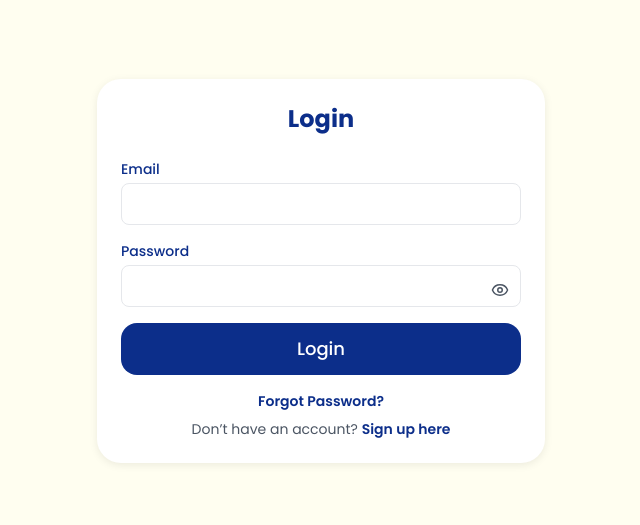
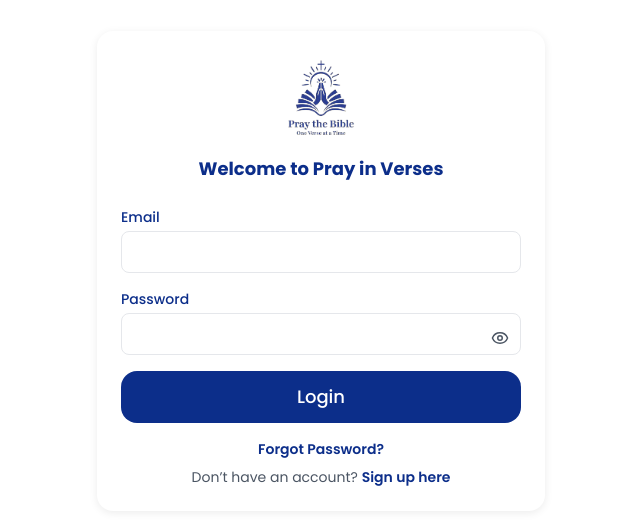
Before and after one commit to preckidtech/Pray-in-Verses, a React (Vite) app: page /login in a window 1280 px wide. Shown: the part 129-654 px from the top of the page, without its empty margins (319-959 px from the left). Built offline with nearby package versions, Linux system fonts and the light colour scheme.

Commit message:
added logo to login

```diff
--- a/src/index.css
+++ b/src/index.css
@@ -1,6 +1,3 @@
-@import url("https://fonts.googleapis.com/css2?family=Poppins:wght@300;400;500;600;700&display=swap");
-
-/* Brand font */
 @tailwind base;
 @tailwind components;
 @tailwind utilities;
--- a/src/pages/onboarding/ForgotPassword.jsx
+++ b/src/pages/onboarding/ForgotPassword.jsx
@@ -36,7 +36,7 @@ const ForgotPassword = () => {
   };
 
   return (
-    <div className="flex items-center justify-center min-h-screen bg-cream px-4">
+    <div className="flex items-center justify-center min-h-screen bg-white  px-4">
       <div className="bg-white p-6 rounded-2xl shadow-soft w-full max-w-md">
         <h2 className="text-2xl font-bold mb-6">Forgot Password</h2>
 
--- a/src/pages/onboarding/Login.jsx
+++ b/src/pages/onboarding/Login.jsx
@@ -5,6 +5,7 @@ import { Eye, EyeOff } from "lucide-react";
 import toast from "react-hot-toast";
 import Button from "../../components/ui/Button";
 import { useAuthStore } from "../../store";
+import logo from "../../assets/images/praythebible.png"
 
 const Login = () => {
   const loginAction = useAuthStore((s) => s.login);
@@ -94,9 +95,14 @@ const Login = () => {
   };
 
   return (
-    <div className="flex items-center justify-center min-h-screen bg-cream px-4">
-      <div className="bg-white p-6 rounded-2xl shadow-soft w-full max-w-md">
-        <h2 className="text-2xl font-bold mb-6 text-center">Login</h2>
+    <div className="flex items-center justify-center min-h-screen bg-white px-4">
+      <div className="bg-white p-6 rounded-xl shadow-soft w-full max-w-md">
+        {/* logo */}
+        <img src={logo} alt="pray in verses" className="h-20 w-20 mb-5 object-cover object-top m-auto"/>
+        {/* title */}
+        <h2 className="text-lg font-bold mb-6 text-center">
+          Welcome to Pray in Verses
+        </h2>
 
         <form className="space-y-4" onSubmit={handleSubmit} noValidate>
           <div>
@@ -115,7 +121,10 @@ const Login = () => {
           </div>
 
           <div className="relative">
-            <label htmlFor="password" className="block text-sm font-medium mb-1">
+            <label
+              htmlFor="password"
+              className="block text-sm font-medium mb-1"
+            >
               Password
             </label>
             <input
@@ -137,18 +146,28 @@ const Login = () => {
             </button>
           </div>
 
-          <Button type="submit" variant="primary" className="w-full py-3 text-lg">
+          <Button
+            type="submit"
+            variant="primary"
+            className="w-full py-3 text-lg"
+          >
             Login
           </Button>
         </form>
 
         <div className="mt-4 text-center text-sm text-gray-600">
-          <Link to="/forgot-password" className="text-primary font-semibold hover:underline block mb-2">
+          <Link
+            to="/forgot-password"
+            className="text-primary font-semibold hover:underline block mb-2"
+          >
             Forgot Password?
           </Link>
           <p>
             Don’t have an account?{" "}
-            <Link to="/signup" className="text-primary font-semibold hover:underline">
+            <Link
+              to="/signup"
+              className="text-primary font-semibold hover:underline"
+            >
               Sign up here
             </Link>
           </p>
--- a/src/pages/onboarding/Signup.jsx
+++ b/src/pages/onboarding/Signup.jsx
@@ -5,6 +5,7 @@ import Button from "../../components/ui/Button";
 import { useAuthStore } from "../../store";
 import { Eye, EyeOff } from "lucide-react";
 import toast from "react-hot-toast";
+import logo from "../../assets/images/praythebible.png"
 
 const Signup = () => {
   const signup = useAuthStore((s) => s.signup);
@@ -93,8 +94,8 @@ const Signup = () => {
   };
 
   return (
-    <div className="flex items-center justify-center min-h-screen bg-cream px-4">
-      <div className="bg-white p-6 rounded-2xl shadow-soft w-full max-w-md">
+    <div className="flex items-center justify-center min-h-screen bg-white px-4">
+      <div className="bg-white p-6 rounded-lg shadow-soft w-full max-w-md">
         <h2 className="text-2xl font-bold mb-6">Sign Up</h2>
         <form className="space-y-4" onSubmit={handleSubmit}>
           <Input
```
Also changed, not shown: src/assets/images/praythebible.png (added).
